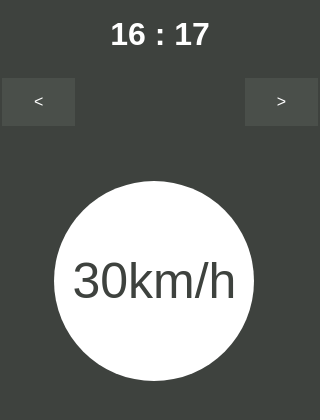
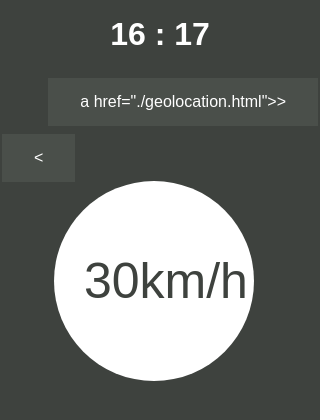
Before and after one commit to VayerMaking/cloudsinmagenta, an Electron app: page web_app/smike.html in a window 320 px wide. Drawn offline with Linux system fonts and the light colour scheme.

Commit message:
Update smike.html

```diff
--- a/web_app/smike.html
+++ b/web_app/smike.html
@@ -13,7 +13,7 @@
 	</h1>
 	</div>
 
-	<button class="button bright">></button>
+	<button class="button bright">a href="./geolocation.html">></a></button>
 	<button class="button bleft"><</button>
 
 	<div class="circle">
```
